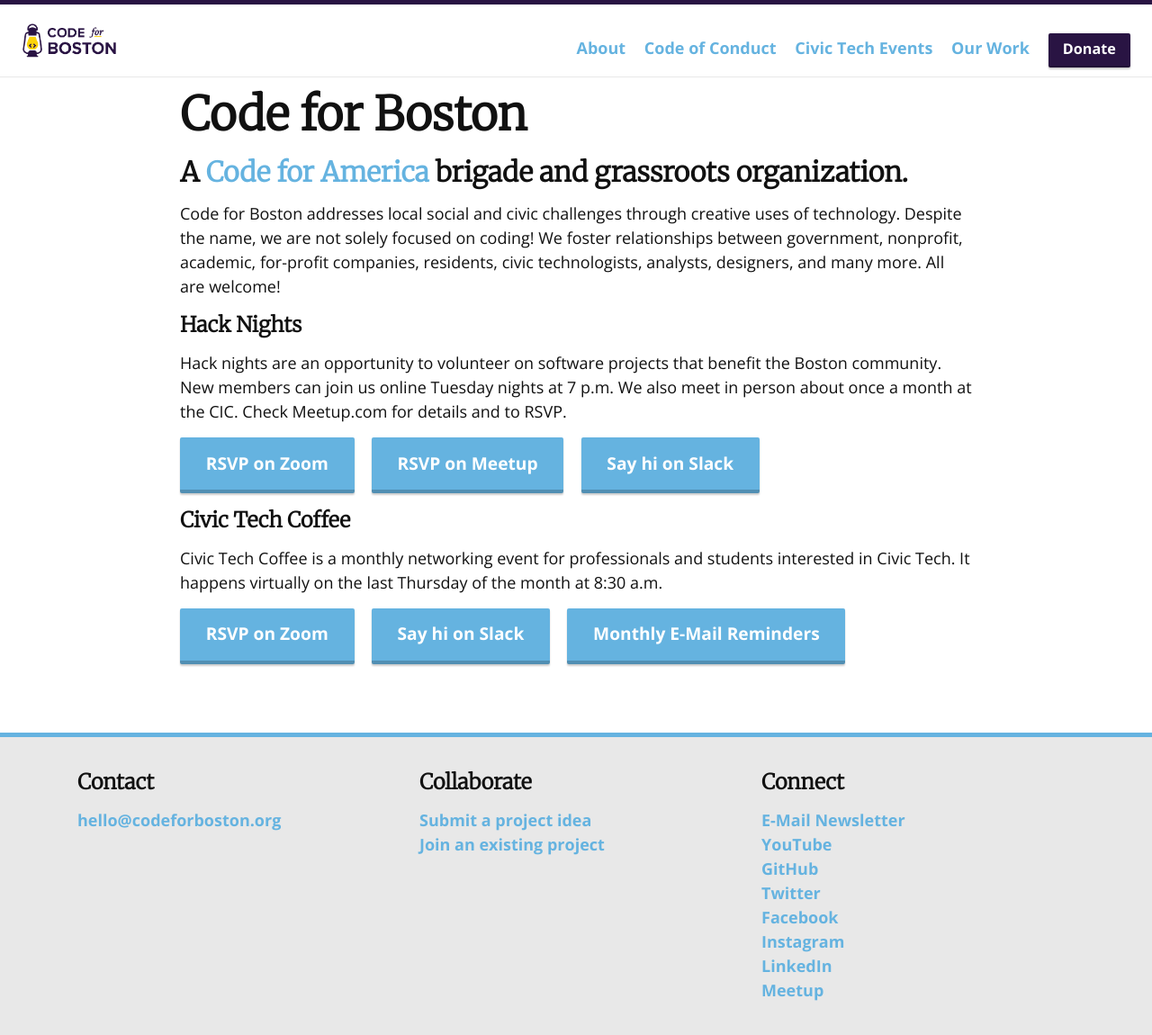
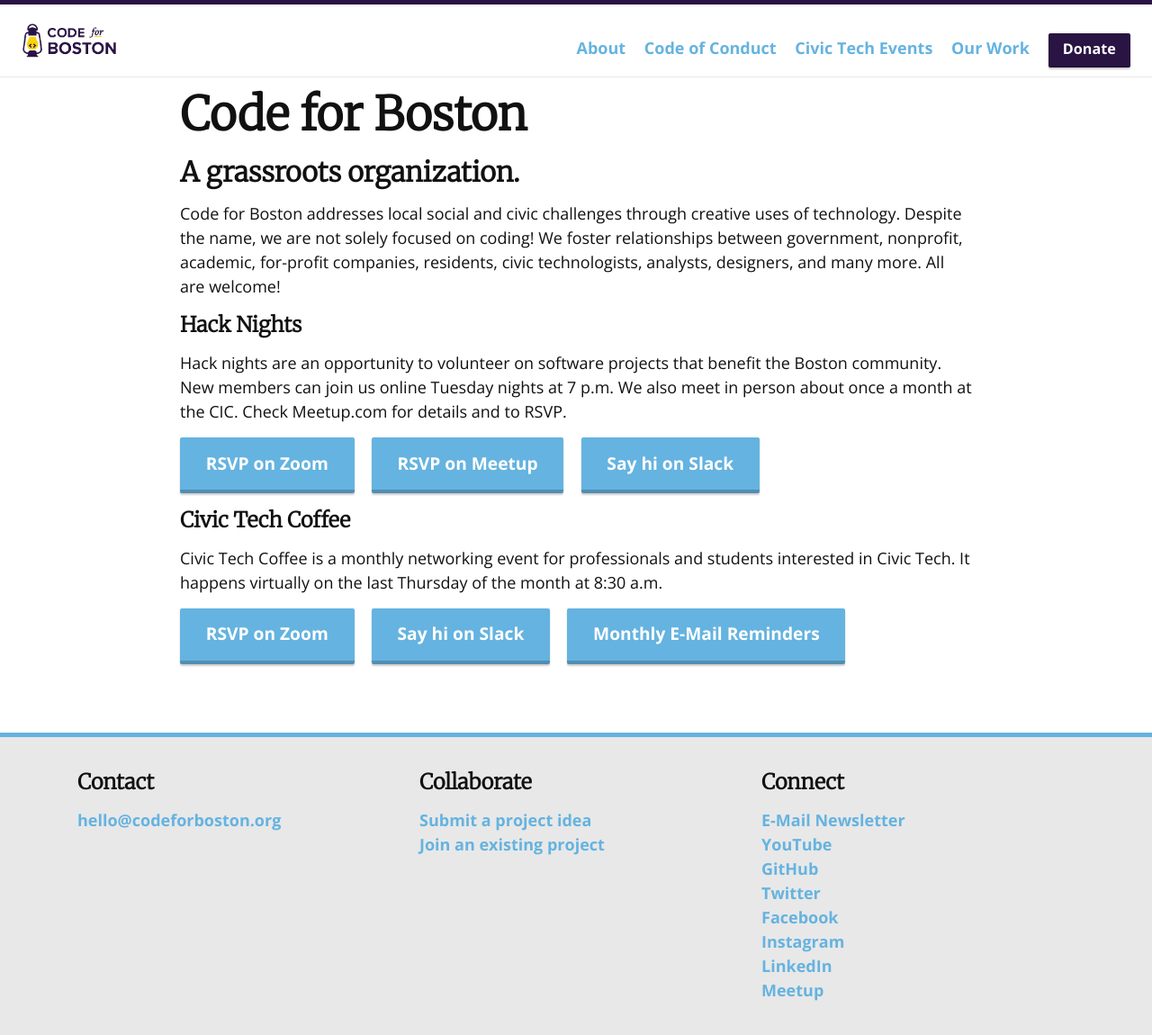
Before and after one commit to codeforboston/codeforboston.org, a Jekyll site: the page built from index.html, in a window 1280 px wide. Shown: the whole page at 90% size. Built offline with Jekyll 4.4.1, drawn with Linux system fonts in a browser that asks for light colours; nearby versions of some CDN libraries.

Commit message:
Removed CFA from landing page

```diff
--- a/index.html
+++ b/index.html
@@ -5,11 +5,7 @@
 <div class="centered">
   <h1>Code for Boston</h1>
   <h2>
-    A
-    <a href="https://www.codeforamerica.org/" target="_blank"
-      >Code for America</a
-    >
-    brigade and grassroots organization.
+    A grassroots organization.
   </h2>
 
    <p>
```
